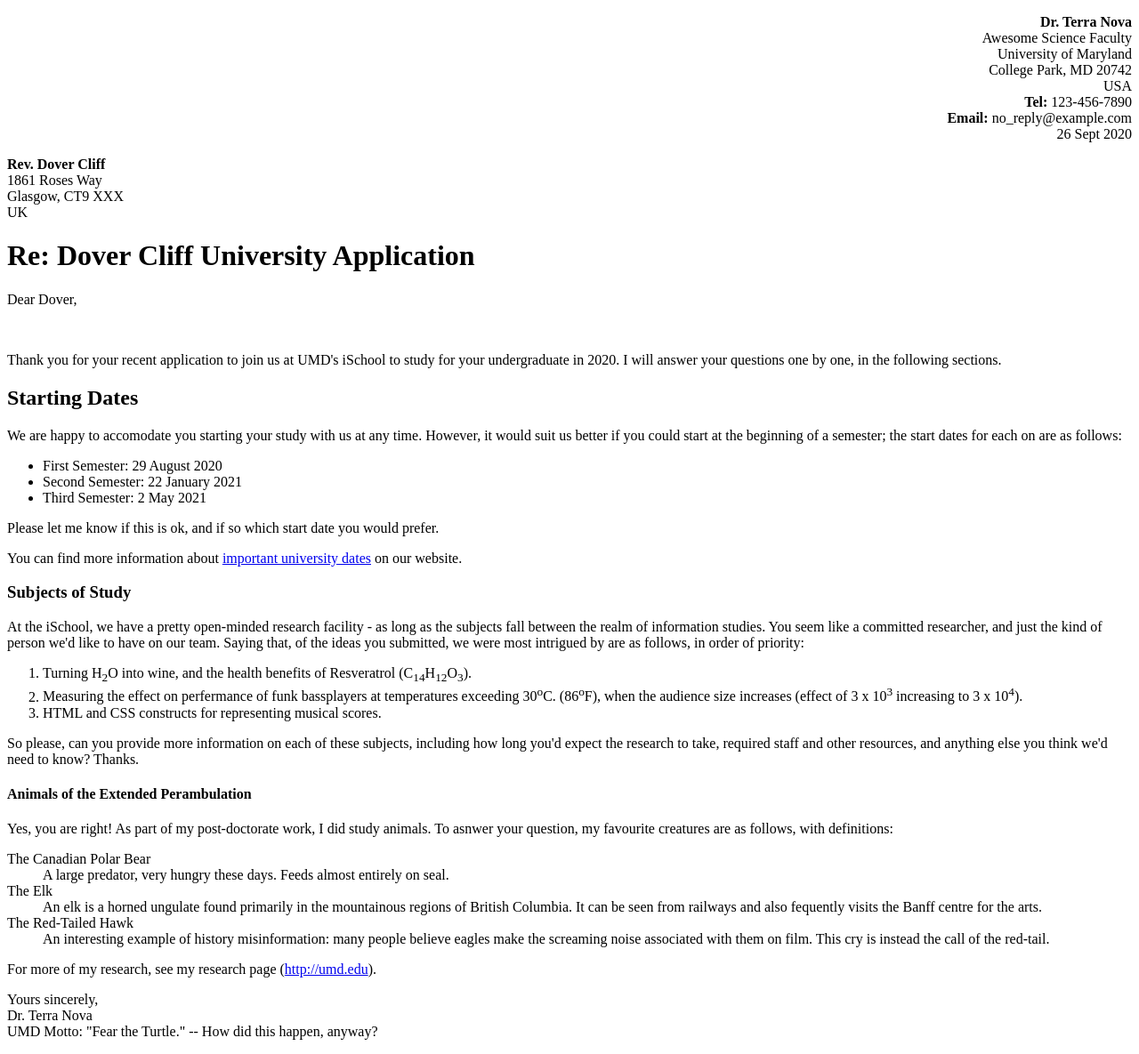
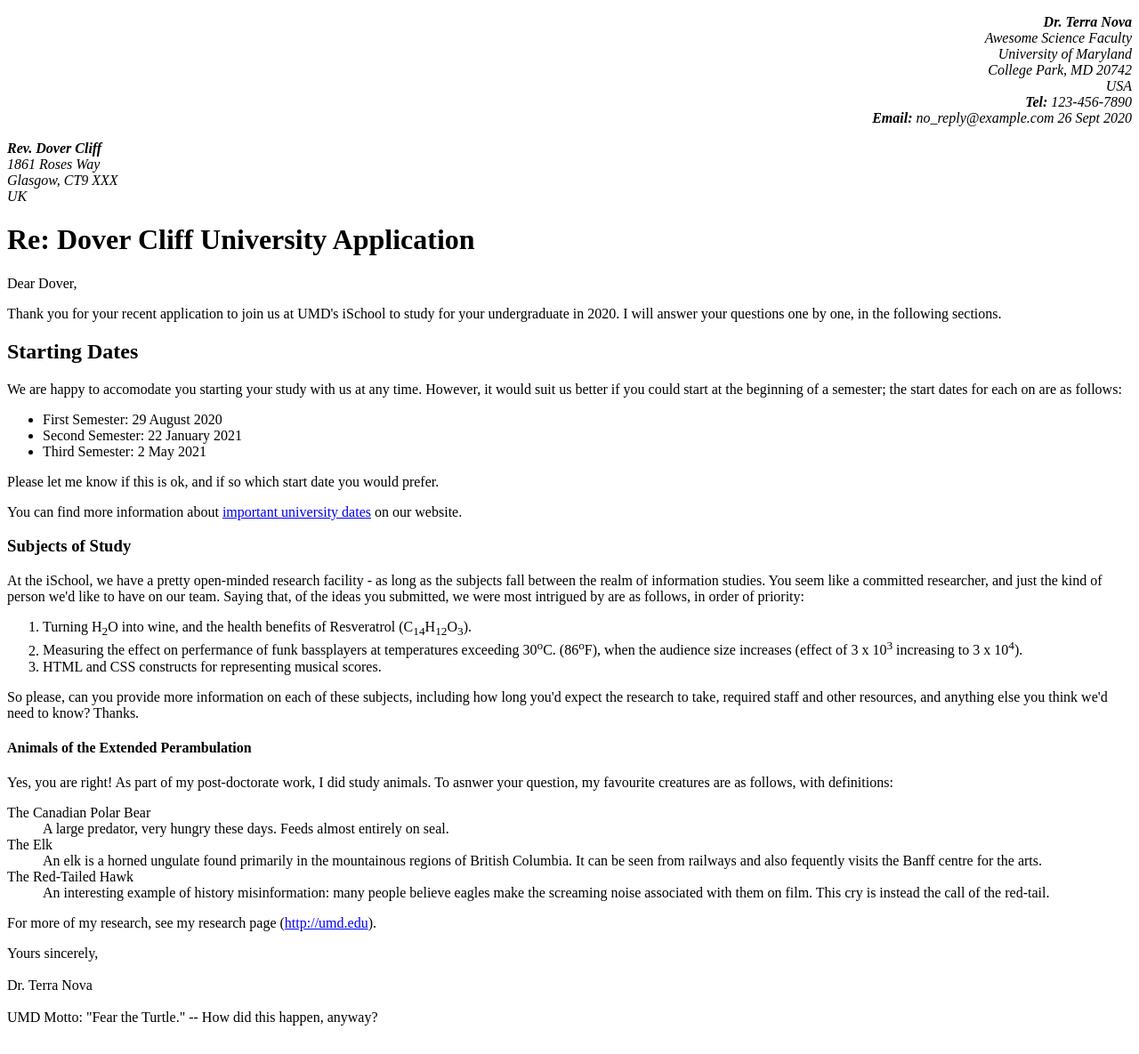
Before and after one commit to Huy360/Huy.github.io, a plain HTML site: page Lab_2/index.html in a window 1280 px wide. Shown: the whole page at 89% size. Drawn offline with Linux system fonts and the light colour scheme.

Commit message:
Update index.html

```diff
--- a/Lab_2/index.html
+++ b/Lab_2/index.html
@@ -9,29 +9,29 @@
     </style>
 </head>
 
-    <body>
+    <body><address>
         <p align="right">
-            <b>Dr. Terra Nova</b><br>
-            Awesome Science Faculty <br>
-            University of Maryland <br>
-            College Park, MD 20742 <br>
-            USA <br>
-            <strong>Tel:</strong> 123-456-7890 <br>
-            <strong>Email:</strong> no_reply@example.com <br>
-            26 Sept 2020
-        </p>
+           	<b>Dr. Terra Nova</strong></b><br>
+			Awesome Science Faculty<br>
+            University of Maryland<br>
+            College Park, MD 20742<br>
+			USA<br>
+			<strong>Tel:</strong> 123-456-7890<br>
+			<strong>Email:</strong> no_reply@example.com
+            <time datatime="2020-26-9">26 Sept 2020</time>
+        </p></address>
 
-        <p>
-            <b>Rev. Dover Cliff</b><br>
+        <address>
+            <strong>Rev. Dover Cliff</strong><br>
             1861 Roses Way <br>
             Glasgow, CT9 XXX <br>
             UK
-        </p>
+        </address>
 
 
         <h1> Re: Dover Cliff University Application</h1>
 
-        <p>Dear Dover,</p><br>
+        <p>Dear Dover,</p>
         <p> Thank you for your recent application to join us at UMD's iSchool to study for your undergraduate in 2020.
             I will answer your questions one by one, in the following sections.</p>
 
@@ -93,8 +93,8 @@
 
         <p>For more of my research, see my research page (<a href="http://umd.edu/">http://umd.edu</a>).</p>
 
-        <p> Yours sincerely, <br>
-            Dr. Terra Nova <br>
+        <p> Yours sincerely,<br><br>
+            Dr. Terra Nova<br><br>
             UMD Motto: "Fear the Turtle." -- How did this happen, anyway?
         </p>
 
```
